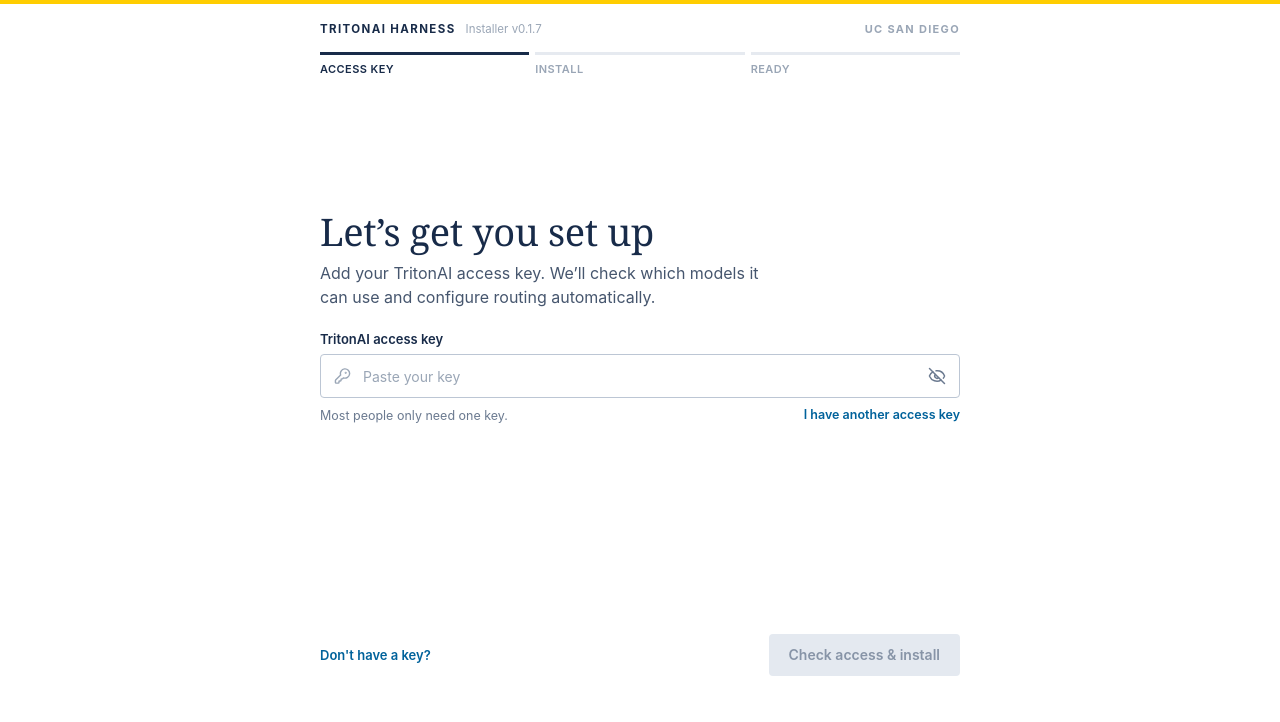
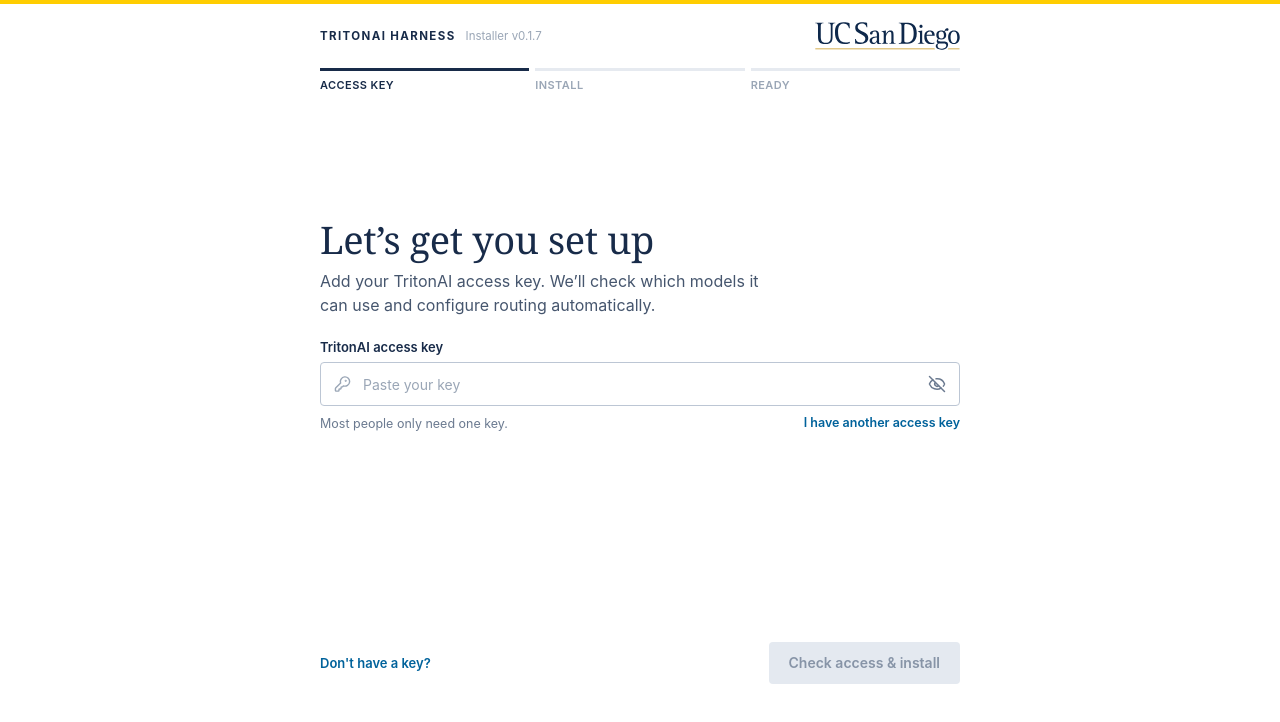
Before and after one commit to dbalders/TritonAI-Installer, a website with bundled scripts: page src/renderer/index.html in a window 1280 px wide. Built offline with nearby package versions, Linux system fonts and the light colour scheme.

Commit message:
feat(installer): show the official UC San Diego logo in the masthead
Replace the text label with UCSanDiegoLogo-BlueGold.svg from the official
brand.ucsd.edu logo kit (uc-san-diego-logo-kit-042425.zip), unmodified. It
renders at least 125px wide with one cap height of clear space, and stays
visible on narrow windows, per the UC San Diego logo guidelines.

```diff
--- a/package.json
+++ b/package.json
@@ -5,7 +5,7 @@
   "main": "dist/src/main.js",
   "scripts": {
     "clean": "node -e \"require('fs').rmSync('dist',{recursive:true,force:true})\"",
-    "build": "npm run clean && tsc -p tsconfig.json && tsc -p tsconfig.renderer.json && node -e \"const fs=require('fs'); for (const file of ['index.html','styles.css','campus-roads-overlay.png']) fs.copyFileSync('src/renderer/'+file,'dist/src/renderer/'+file)\"",
+    "build": "npm run clean && tsc -p tsconfig.json && tsc -p tsconfig.renderer.json && node -e \"const fs=require('fs'); for (const file of ['index.html','styles.css','campus-roads-overlay.png','uc-san-diego-logo.svg']) fs.copyFileSync('src/renderer/'+file,'dist/src/renderer/'+file)\"",
     "typecheck": "tsc -p tsconfig.json --noEmit && tsc -p tsconfig.renderer.json --noEmit",
     "start": "npm run build && electron .",
     "validate": "npm run build && node dist/scripts/validate.js",
--- a/src/renderer/index.html
+++ b/src/renderer/index.html
@@ -13,7 +13,7 @@
           <strong>TritonAI Harness</strong>
           <span id="installer-version-label">Installer</span>
         </div>
-        <span class="masthead-org">UC San Diego</span>
+        <img class="masthead-org" src="./uc-san-diego-logo.svg" alt="UC San Diego" width="125" height="24" />
       </div>
       <ol class="step-rail" aria-label="Setup steps">
         <li data-step="credentials"><strong>Access key</strong></li>
--- a/src/renderer/styles.css
+++ b/src/renderer/styles.css
@@ -88,8 +88,8 @@ p {
 .masthead-brand {
   display: flex;
   max-width: var(--column);
-  gap: 10px;
-  align-items: baseline;
+  gap: 18px;
+  align-items: center;
   margin-inline: auto;
   padding-top: 18px;
 }
@@ -107,18 +107,19 @@ p {
   text-transform: uppercase;
 }
 
-.masthead-title span,
-.masthead-org {
+.masthead-title span {
   color: var(--faint);
   font-size: 11.5px;
 }
 
+/* Official UC San Diego logo (brand.ucsd.edu logo kit, unmodified). Brand
+   rules: at least 125px wide, and one cap height (~18px at 125px) of clear
+   space, which the masthead padding and rail margin provide. */
 .masthead-org {
+  flex: 0 0 auto;
+  width: clamp(125px, calc(125px + (100vw - 600px) * 0.03), 150px);
+  height: auto;
   margin-left: auto;
-  font-size: 11px;
-  font-weight: 700;
-  letter-spacing: 0.12em;
-  text-transform: uppercase;
 }
 
 .step-rail {
@@ -126,7 +127,7 @@ p {
   max-width: var(--column);
   gap: 6px;
   padding: 0;
-  margin: 16px auto 0;
+  margin: 18px auto 0;
   list-style: none;
 }
 
@@ -804,21 +805,7 @@ body.install-started[data-phase="attention"] .inline-progress {
   }
 }
 
-@media (max-width: 560px) {
-  .masthead-org {
-    display: none;
-  }
-}
-
 @media (max-height: 500px) {
-  .masthead {
-    padding-top: 14px;
-  }
-
-  .step-rail {
-    margin-top: 12px;
-  }
-
   .setup-card {
     padding-top: 20px;
     padding-bottom: 18px;
```
Also changed, not shown: src/renderer/uc-san-diego-logo.svg (added).
